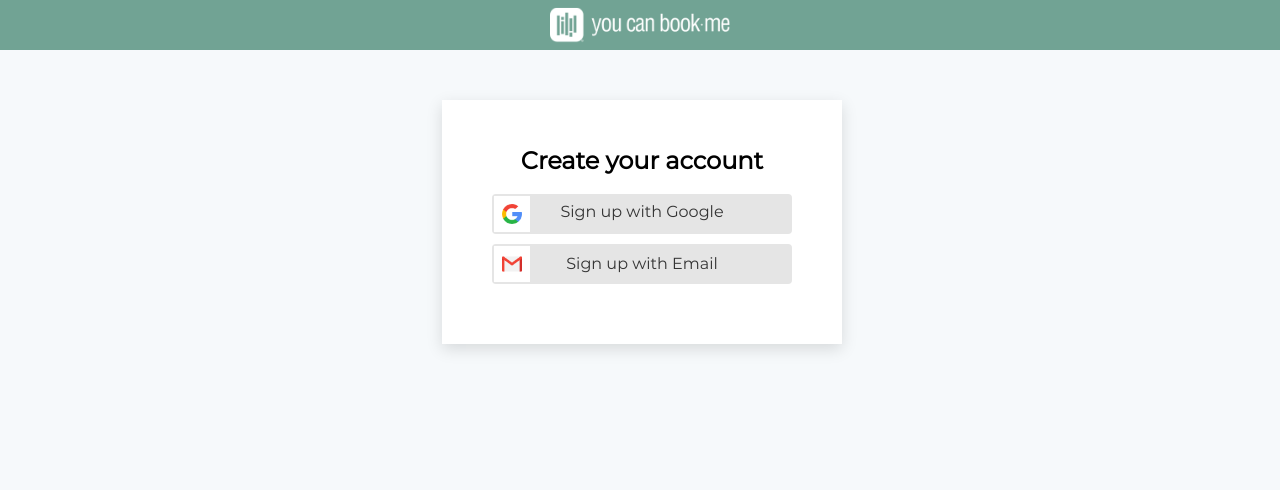
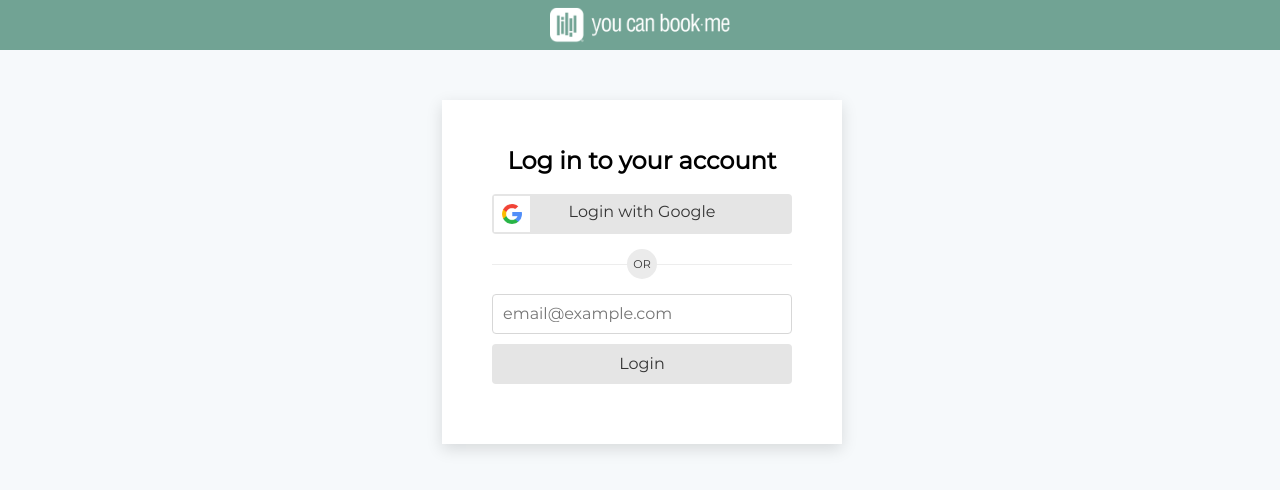
Before and after one commit to GenGerGen-lab/You-can-book-me, a React app: page /login in a window 1280 px wide. Shown: the top 490 px of the page. Built offline with nearby package versions, Linux system fonts and the light colour scheme.

Commit message:
Add form separator to login page

```diff
--- a/src/pages/LoginPage/LoginPage.js
+++ b/src/pages/LoginPage/LoginPage.js
@@ -3,6 +3,7 @@
 import styled from 'styled-components';
 
 import { AppHeader } from '../../components/AppHeader';
+import { FormSeparator } from '../../components/FormSeparator';
 
 import Img from '../../shared/StyledButtonImage';
 import Fieldset from '../../shared/StyledFieldset';
@@ -25,16 +26,6 @@
 `;
 
 export class LoginPage extends PureComponent {
-  state = {
-    isFormVisible: false
-  };
-
-  onEmailOpen = () => {
-    this.setState({
-      isFormVisible: true
-    });
-  };
-
   onEmailSubmit = async evt => {
     evt.preventDefault();
     const response = await fetch('/user', { method: 'GET' });
@@ -50,23 +41,16 @@
         </Helmet>
         <AppHeader />
         <Fieldset>
-          <H2>Create your account</H2>
+          <H2>Log in to your account</H2>
           <StyledButtonLink href="/api/auth/google">
             <Img src={IconGoogle} width="20px" alt="Иконка" />
-            Sign up with Google
+            Login with Google
           </StyledButtonLink>
-
-          {this.state.isFormVisible ? (
-            <form action="register" method="POST" onSubmit={this.onEmailSubmit}>
-              <StyledInput type="text" placeholder="email@example.com" />
-              <StyledButton type="submit">Sign up with Email</StyledButton>
-            </form>
-          ) : (
-            <StyledButton onClick={this.onEmailOpen}>
-              <Img src={IconEmail} width="20px" alt="Icon" />
-              Sign up with Email
-            </StyledButton>
-          )}
+          <FormSeparator />
+          <form action="register" method="POST" onSubmit={this.onEmailSubmit}>
+            <StyledInput type="text" placeholder="email@example.com" />
+            <StyledButton type="submit">Login</StyledButton>
+          </form>
         </Fieldset>
       </StyledSection>
     );
```
